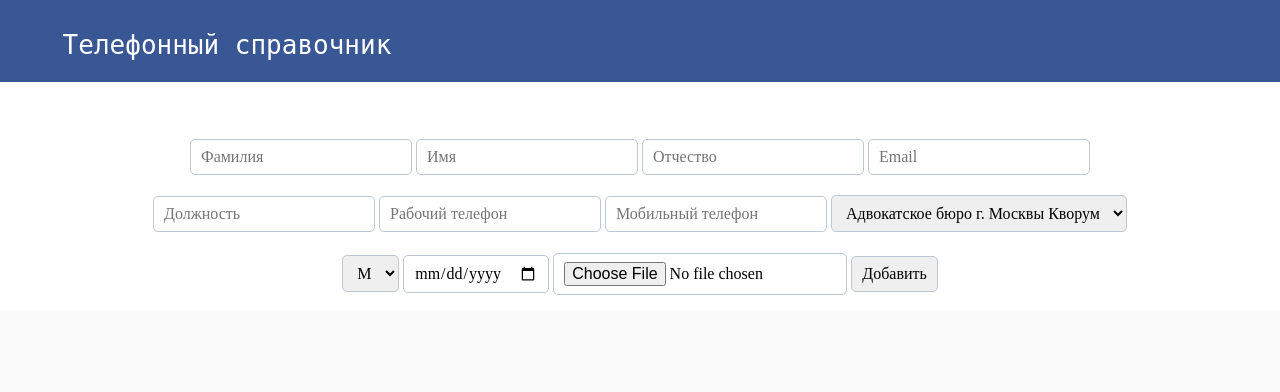
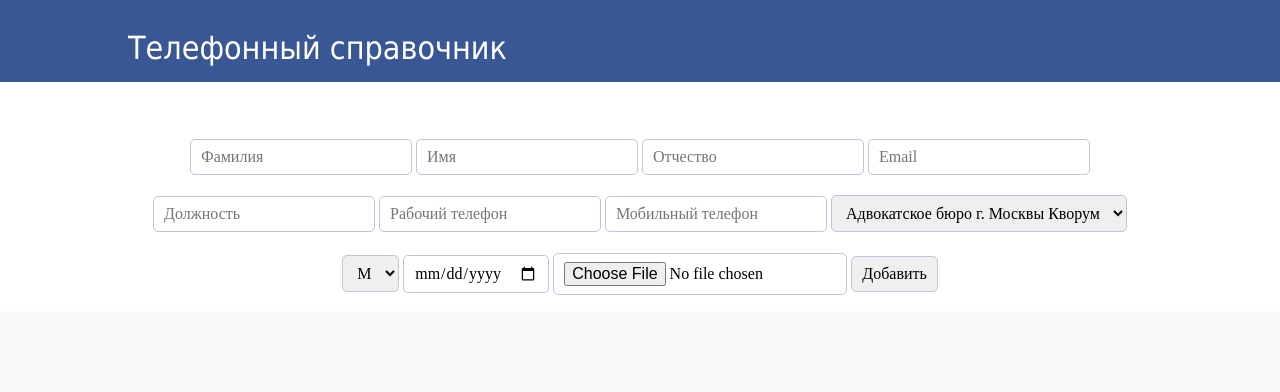
Before and after one commit to dekovv/web, a PHP site: page /adm/customers.php in a window 1280 px wide. Shown: the top 392 px of the page. Run offline with PHP 8.4, Linux system fonts and the light colour scheme; data that the repository does not hold is empty.

Commit message:
fileupload

```diff
--- a/css/st.css
+++ b/css/st.css
@@ -6,11 +6,10 @@
   }
 
 h1{
-
-  font-family: monospace;
+  font-family: Tahoma;
   font-weight: 300;
-  line-height: 3.5;
-  text-decoration-style: none;
+  line-height: 3;
+  text-decoration-style: solid;
   color: white;
 }
   table {
@@ -21,7 +20,6 @@ h1{
   	width: 80%;
   	border: 0px solid #2d2584;
   }
-
 
   table.bithday {
   	color: #141823;
--- a/head.php
+++ b/head.php
@@ -5,4 +5,4 @@
 		<link rel="stylesheet" href="./css/st.css" type="text/css">
     </head>
     <body >
-        <div class="header"><h1>&nbsp;&nbsp;&nbsp;&nbsp;Телефонный справочник</font></h1></div>
+        <div class="header"><h1>&nbsp;&nbsp;&nbsp;&nbsp;&nbsp;&nbsp;&nbsp;&nbsp;&nbsp;&nbsp;&nbsp;&nbsp;&nbsp;&nbsp;Телефонный справочник</font></h1></div>
```
